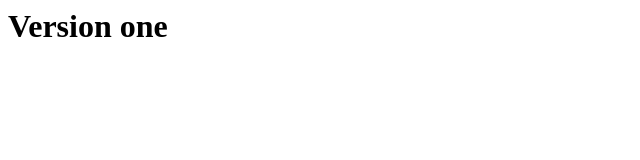
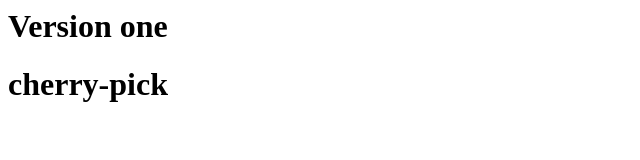
Before and after one commit to sathiyamurthy2199/meanproject, a website: page sat.html in a window 1280 px wide. Shown: the whole page, without its empty margins (0-640 px from the left). Drawn offline with Linux system fonts and the light colour scheme.

Commit message:
commited

```diff
--- a/sat.html
+++ b/sat.html
@@ -1,5 +1,6 @@
 <html>
 	<body>
 		<h1>Version one</h1>
+		<h1>cherry-pick</h1>
 	</body>
 </html>
```
